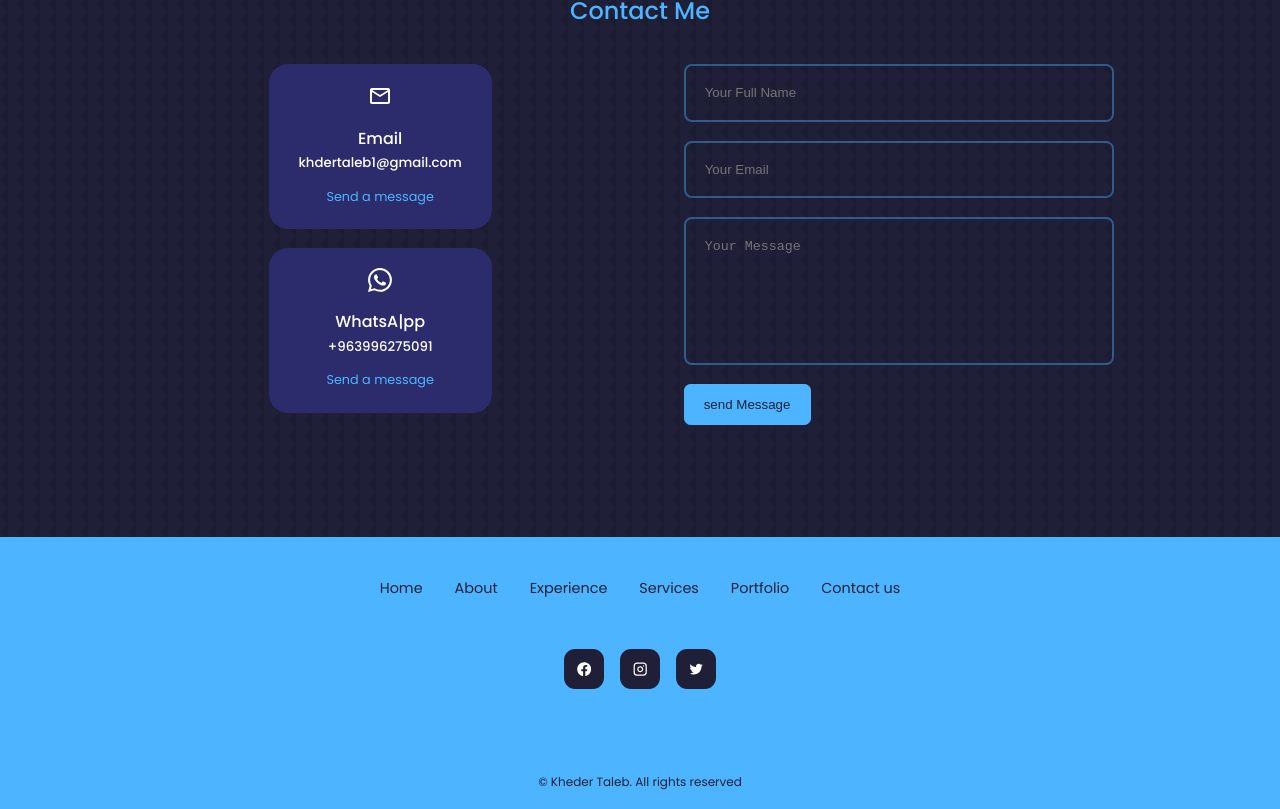
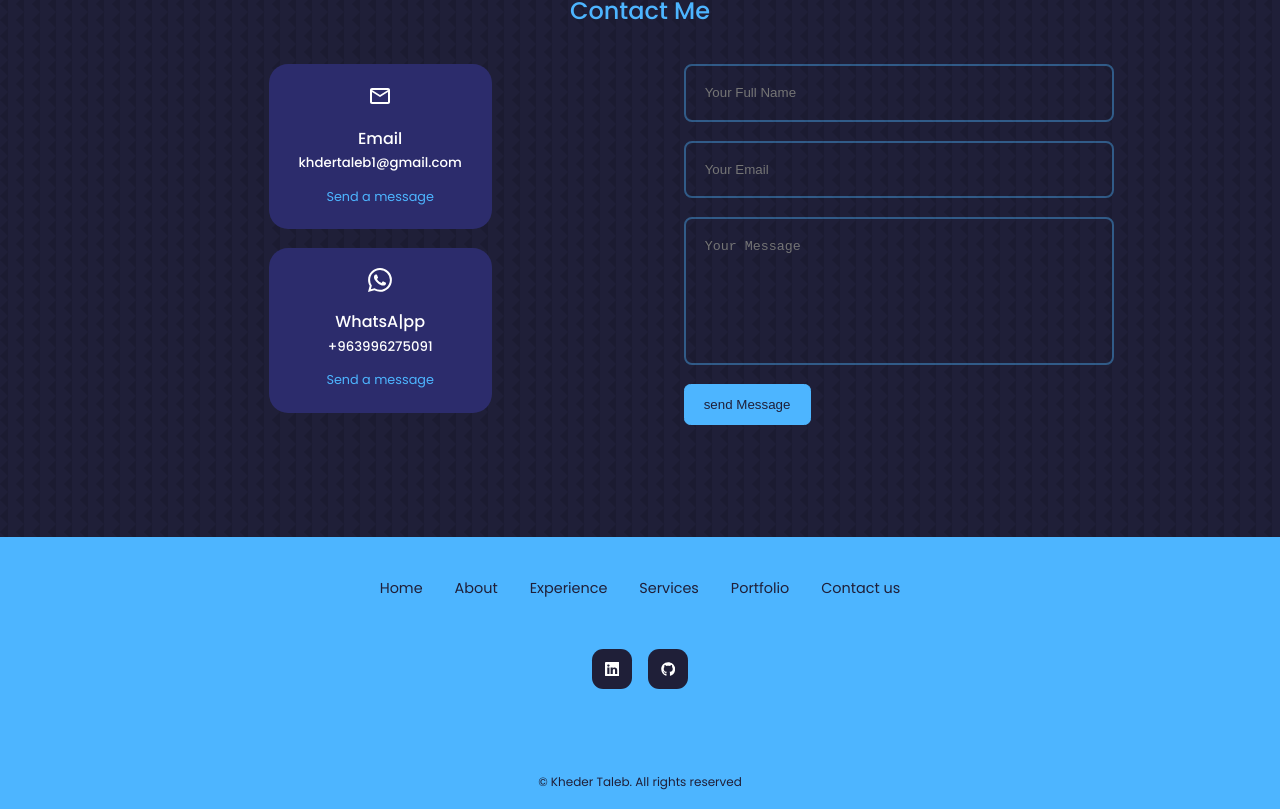
Before and after one commit to khederTa/MyPortfolio, a React (Create React App) app: page / in a window 1280 px wide. Shown: the part 5028-5837 px from the top of the page. Built offline with nearby package versions, Linux system fonts and the light colour scheme.

Commit message:
Update Footer.jsx

```diff
--- a/src/components/footer/Footer.jsx
+++ b/src/components/footer/Footer.jsx
@@ -1,8 +1,7 @@
 import React from 'react'
 import './footer.css'
-import {FaFacebook} from 'react-icons/fa'
-import {FiInstagram} from 'react-icons/fi'
-import {IoLogoTwitter} from 'react-icons/io'
+import { BsLinkedin } from 'react-icons/bs'
+import { FaGithub } from 'react-icons/fa'
 
 const Footer = () => {
   return (
@@ -21,9 +20,9 @@
       </ul>
 
       <div className="footer__socials">
-        <a href="https://facebook.com" target='_blank' rel='noreferrer noopener'><FaFacebook /></a>
-        <a href="https://instegram.com" target='_blank' rel='noreferrer noopener'><FiInstagram /></a>
-        <a href="https://twitter.com" target='_blank' rel='noreferrer noopener'><IoLogoTwitter /></a>
+        <a href="https://www.linkedin.com/in/kheder-taleb" target="_blank" rel='noreferrer noopener'><BsLinkedin /></a>
+        <a href="https://github.com/khederTa" target="_blank" rel='noreferrer noopener'><FaGithub /></a>
+
       </div>
 
       <div className="footer__copyrights">
```
